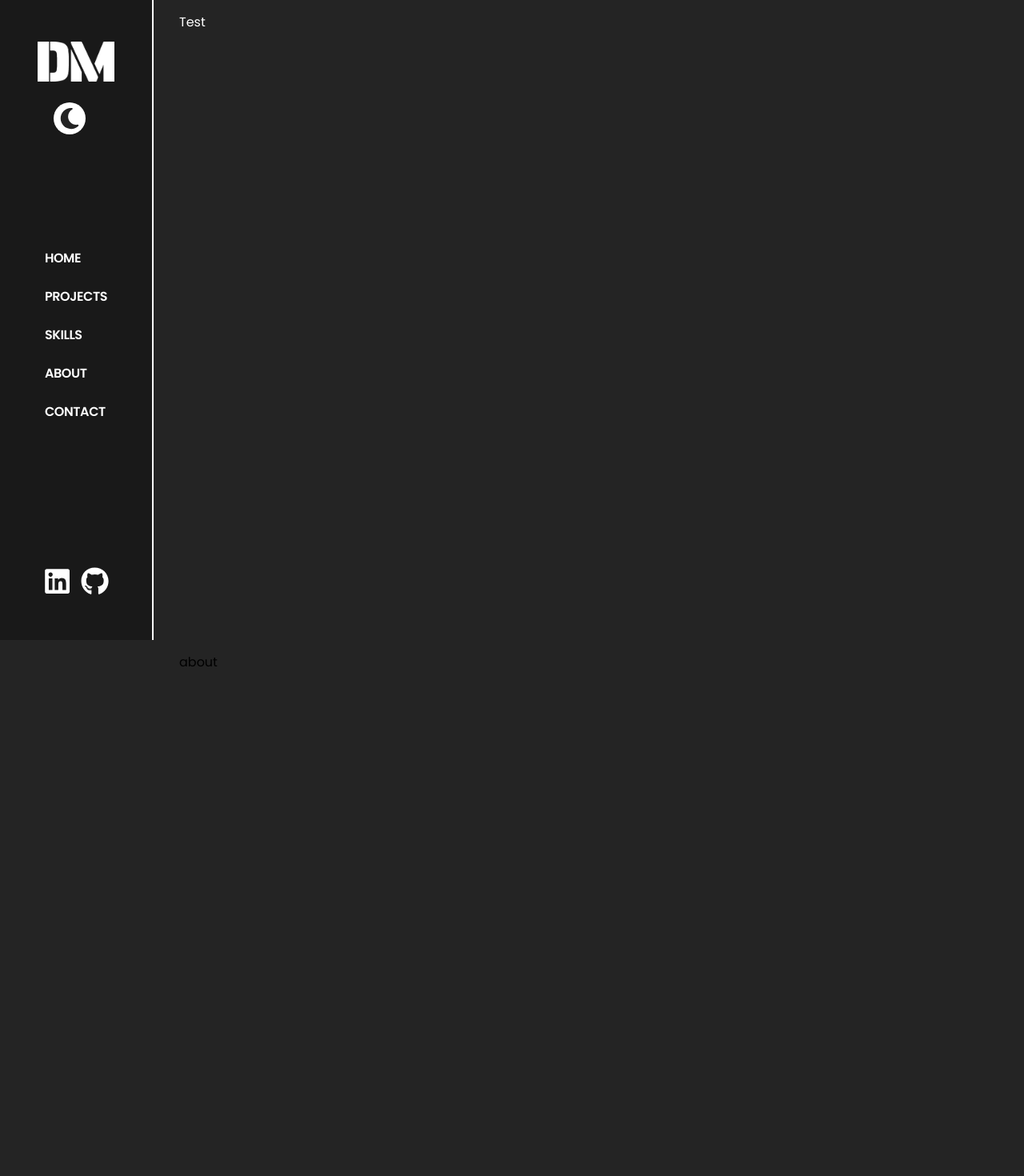
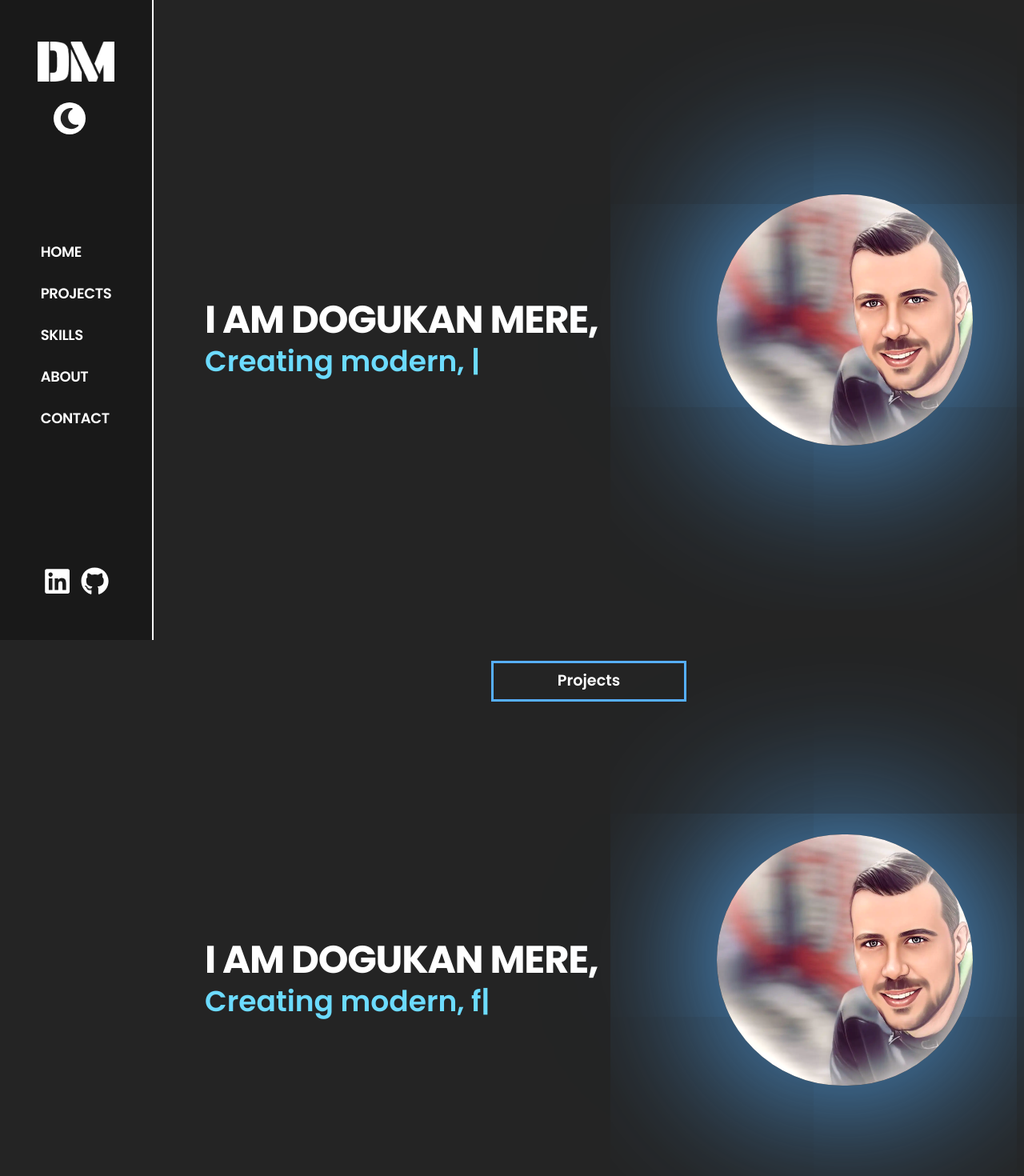
Before and after one commit to DogukanMere/portfolio-website, a React (Vite) app: page / in a window 1280 px wide. Shown: the top 1470 px of the page at 80% size. Built offline with nearby package versions, Linux system fonts and the light colour scheme.

Commit message:
intro section completed

```diff
--- a/package.json
+++ b/package.json
@@ -11,10 +11,12 @@
   },
   "dependencies": {
     "@tailwindcss/vite": "^4.0.8",
+    "framer-motion": "^12.4.10",
     "hamburger-react": "^2.5.2",
     "react": "^19.0.0",
     "react-dom": "^19.0.0",
-    "react-icons": "^5.5.0"
+    "react-icons": "^5.5.0",
+    "react-typed": "^2.0.12"
   },
   "devDependencies": {
     "@eslint/js": "^9.19.0",
--- a/src/App.tsx
+++ b/src/App.tsx
@@ -2,6 +2,8 @@ import './App.css';
 import './index.css';
 import useTheme from './hooks/useTheme';
 import Layout from './layout/Layout';
+import SectionWrapper from './components/SectionWrapper';
+import Intro from './pages/Intro';
 
 function App() {
   const { theme, toggleTheme } = useTheme();
@@ -9,15 +11,15 @@ function App() {
 
   return (
     <Layout>
-      <div id='home' className='h-screen dark:text-bgLight text-bgDark'>
-        Test
-      </div>
-      <div id='about' className='h-screen'>
-        about
-      </div>
-      <div id='contact' className='h-screen'>
-        contact
-      </div>
+      <SectionWrapper sectionId='intro'>
+        <Intro />
+      </SectionWrapper>
+      <SectionWrapper sectionId='intro'>
+        <Intro />
+      </SectionWrapper>
+      <SectionWrapper sectionId='intro'>
+        <Intro />
+      </SectionWrapper>
     </Layout>
   );
 }
--- a/src/components/NavItem.tsx
+++ b/src/components/NavItem.tsx
@@ -11,10 +11,10 @@ const NavItem = (props: NavItemProps) => {
   const { itemName, link, textColor, isMobile } = props;
   return (
     <li className='cursor-pointer relative group'>
-      <a href={link} className={`${!isMobile ? 'text-bgDark hover:text-bgLight dark:text-bgLight dark:hover:text-bgDark' : 'text-[1.5rem] hover:text-accent'} z-10 relative top-0 left-0 transition-all duration-200`}>
+      <a href={link} className={`${!isMobile ? 'text-bgDark group-hover:text-bgLight dark:text-bgLight dark:group-hover:text-bgDark text-lg' : 'text-[1.5rem] group-hover:text-accent'} z-10 relative top-0 left-0 transition-all duration-200`}>
         {itemName}
       </a>
-      {!isMobile && <p className={`bg-bgLight group-hover:bg-bgDark dark:bg-bgDark dark:group-hover:bg-bgLight w-[13rem] z-0 absolute top-0 left-[-18rem] pt-2 pb-4 group-hover:left-[-6rem] transition-all duration-200 rounded-tr-[3rem] `}></p>}
+      {!isMobile && <p className={`bg-bgLight group-hover:bg-bgDark dark:bg-bgDark dark:group-hover:bg-bgLight w-[13rem] z-0 absolute top-0 left-[-18rem] pt-3 pb-4 group-hover:left-[-6rem] transition-all duration-200`}></p>}
     </li>
   );
 };
--- a/src/components/Navigation.tsx
+++ b/src/components/Navigation.tsx
@@ -21,7 +21,7 @@ const Navigation: React.FC<NavigationProps> = ({ theme }) => {
   console.log(theme);
 
   return (
-    <nav className='fixed bg-bgNavLight h-10 px-3 py-10 mb-4 sm:mb-0 flex items-center justify-between sm:flex-col dark:bg-bgNavDark border-b-[2px] sm:border-r-[2px] sm:border-b-0 border-bgDark dark:border-bgLight w-full sm:h-screen sm:w-[12rem]  select-none'>
+    <nav className='fixed bg-bgNavLight h-10 px-3 py-10 mb-4 sm:mb-0 flex items-center justify-between sm:flex-col dark:bg-bgNavDark border-b-[2px] sm:border-r-[2px] sm:border-b-0 border-bgDark dark:border-bgLight w-full sm:h-screen sm:w-[12rem]  select-none z-10'>
       {/* Logo */}
       <a href='#home' className='p-3'>
         <img src={theme === 'dark' ? logo : logoDark} alt='Dogukan Logo' className='w-16 sm:w-24 ' />
--- a/src/components/SectionWrapper.tsx
+++ b/src/components/SectionWrapper.tsx
@@ -2,10 +2,15 @@ import React, { ReactNode } from 'react';
 
 interface LayoutProps {
   children: ReactNode;
+  sectionId: string;
 }
 
-const SectionWrapper: React.FC<LayoutProps> = ({ children }) => {
-  return <div>{children}</div>;
+const SectionWrapper: React.FC<LayoutProps> = ({ children, sectionId }) => {
+  return (
+    <div id={sectionId} className='min-h-screen w-full flex items-center justify-center'>
+      {children}
+    </div>
+  );
 };
 
 export default SectionWrapper;
--- a/src/components/ThemeSwitch.tsx
+++ b/src/components/ThemeSwitch.tsx
@@ -8,7 +8,7 @@ type ThemeSwitchProps = {
 
 const ThemeSwitch = ({ setTheme, theme }: ThemeSwitchProps) => {
   return (
-    <div className='fixed w-10 h-10 right-20 top-[1.3rem] sm:left-[4.2rem] group sm:top-[8rem] bg-bgDark dark:bg-bgLight rounded-full overflow-hidden cursor-pointer select-none' onClick={setTheme}>
+    <div className='fixed w-10 h-10 right-20 top-[1.3rem] sm:left-[4.2rem] group sm:top-[8rem] bg-bgDark dark:bg-bgLight rounded-full overflow-hidden cursor-pointer select-none z-20' onClick={setTheme}>
       <div className='relative'>
         <FaMoon className='dark:text-bgDark text-bgLight dark:group-hover:text-accent text-[2.5rem] p-[5px] absolute dark:top-0 top-10 transition-all duration-200' />
         <IoSunny className='dark:text-bgDark text-bgLight group-hover:text-yellow text-[2.5rem] p-[5px] absolute top-0 dark:top-10 transition-all duration-200' />
--- a/src/index.css
+++ b/src/index.css
@@ -23,3 +23,9 @@ body {
 .light {
   @apply bg-bgLight;
 }
+
+.glow-item {
+  -webkit-box-shadow: 0px 0px 200px 20px rgba(86, 176, 255, 0.9);
+  -moz-box-shadow: 0px 0px 200px 20px rgba(86, 176, 255, 0.9);
+  box-shadow: 0px 0px 200px 20px rgba(86, 176, 255, 0.9);
+}
--- a/src/layout/Layout.tsx
+++ b/src/layout/Layout.tsx
@@ -2,6 +2,7 @@ import { ReactNode } from 'react';
 import Navigation from '../components/Navigation';
 import useTheme from '../hooks/useTheme';
 import ThemeSwitch from '../components/ThemeSwitch';
+import { motion } from 'framer-motion';
 
 interface LayoutProps {
   children: ReactNode;
@@ -11,14 +12,14 @@ const Layout: React.FC<LayoutProps> = ({ children }) => {
   const { theme, toggleTheme } = useTheme();
 
   return (
-    <div className='flex flex-col sm:flex-row min-h-screen'>
+    <motion.div initial={{ opacity: 0 }} animate={{ opacity: 1 }} transition={{ duration: 1.5 }} id='home' className='flex flex-col sm:flex-row min-h-screen'>
       <Navigation theme={theme} />
       <ThemeSwitch theme={theme} setTheme={toggleTheme} />
-      <div className=' px-4 sm:pl-[14rem] sm:pr-[2rem] sm:py-4 w-full'>
-        <main className='pt-[6rem] sm:pt-0'>{children}</main>
+      <div className='px-4 sm:pl-[14rem] sm:pr-[2rem] w-full'>
+        <main className=''>{children}</main>
         <footer></footer>
       </div>
-    </div>
+    </motion.div>
   );
 };
 
--- /dev/null
+++ b/src/pages/Intro.tsx
@@ -0,0 +1,34 @@
+import { motion } from 'framer-motion';
+import avatar from '../assets/images/dgkn.webp';
+import { ReactTyped } from 'react-typed';
+
+const Intro = () => {
+  return (
+    <motion.div initial={{ opacity: 0 }} animate={{ opacity: 1 }} transition={{ duration: 1.5 }} className='flex flex-col xl:flex-row items-center justify-center gap-y-16 gap-x-0 sm:gap-y-16 sm:gap-x-20 relative'>
+      {/* Img Container */}
+      <div className='overflow rounded-full w-[13rem] sm:w-[20rem] group order-1 xl:order-2 relative glow-item'>
+        <img src={avatar} alt='Dogukan Avatar' className='group-hover:sepia group-hover:contrast-100 contrast-125 transition-all duration-1000 rounded-full' />
+      </div>
+      {/* Intro */}
+      <div className='flex flex-col w-full sm:w-[20rem] md:w-[30rem] lg:w-[35rem] relative order-2 xl:order-1'>
+        <h1 className='text-3xl md:text-5xl font-bold text-bgDark opacity-80 dark:opacity-100 dark:text-bgLight whitespace-nowrap tracking-tight'>I AM DOGUKAN MERE,</h1>
+        <div className='absolute top-10 md:top-14'>
+          <ReactTyped
+            strings={['Full Stack Developer', 'Software Developer', 'Building scalable and interactive web applications', 'Creating modern, fast, and responsive web apps', 'Transforming ideas into functional and beautiful web experiences']}
+            typeSpeed={20}
+            backSpeed={10}
+            loop
+            className='text-xl sm:text-lg md:text-4xl text-accent brightness-125 font-semibold leading-6 tracking-normal'
+          />
+        </div>
+      </div>
+      <div className='absolute sm:bottom-[-20rem] bottom-[-9rem] group'>
+        <button className='text-[1rem] sm:text-[1.2rem] bg-none text-bgDark dark:text-bgLight font-semibold group group-hover:bg-bgDark group-hover:text-bgLight dark:group-hover:bg-bgLight dark:group-hover:text-bgDark px-20 py-2 border-[3px] border-accent transition-all duration-300'>
+          Projects
+        </button>
+      </div>
+    </motion.div>
+  );
+};
+
+export default Intro;
--- a/tailwind.config.js
+++ b/tailwind.config.js
@@ -1,4 +1,5 @@
 /** @type {import('tailwindcss').Config} */
+
 export default {
   content: ['./index.html', './src/**/*.{js,ts,jsx,tsx}'],
   theme: {
```
Also changed, not shown: src/assets/images/dgkn.webp (added), 1 other file (tests, documents, lock files or other folders).
